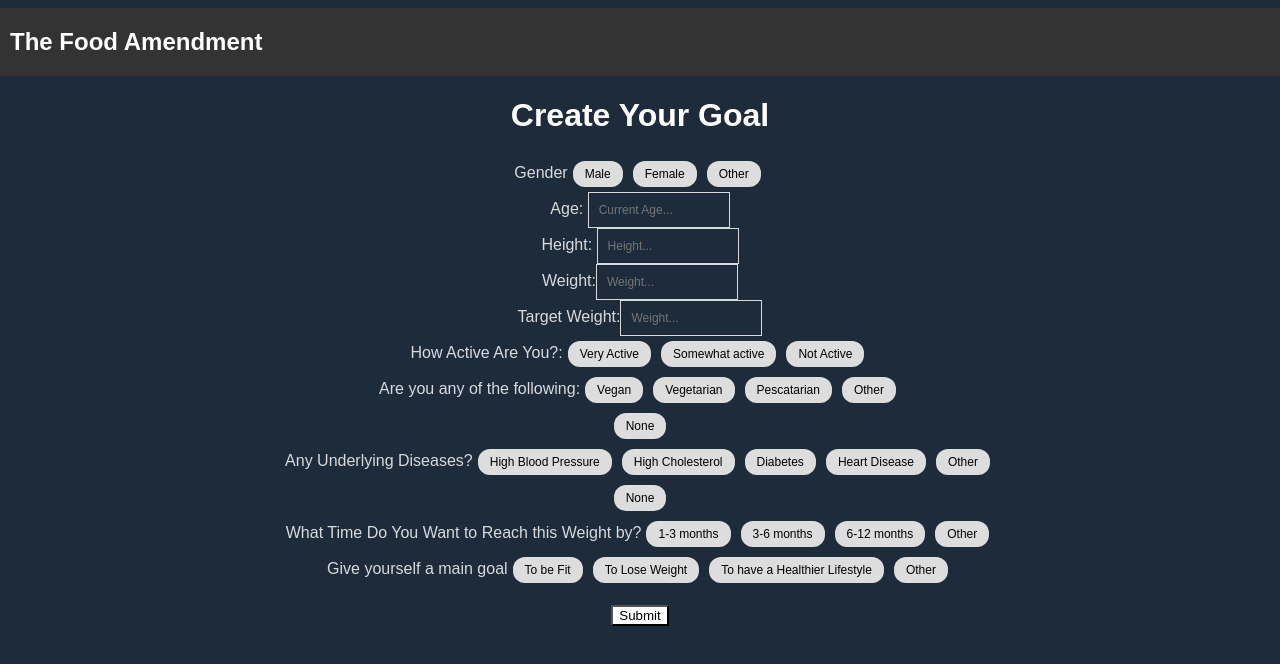
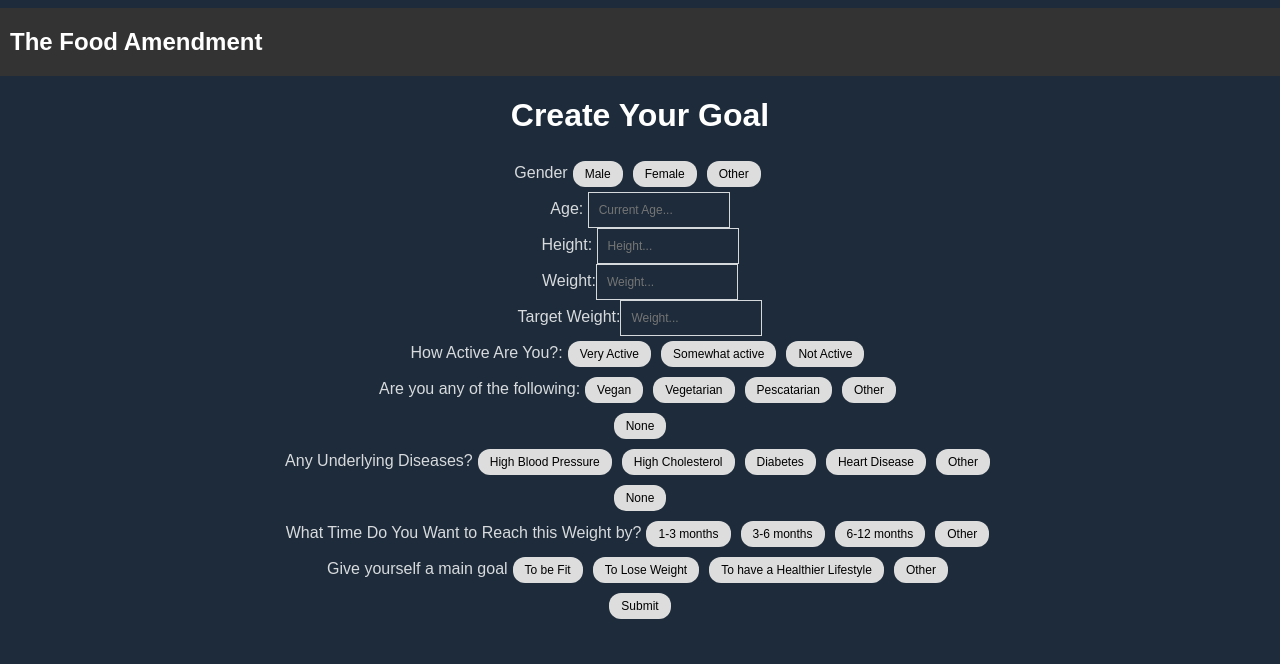
Before and after one commit to nishantj2006/excersisehackathon, a React (Create React App) app: page /creategoal in a window 1280 px wide. Shown: the top 664 px of the page. Built offline with nearby package versions, Linux system fonts and the light colour scheme.

Commit message:
Update CreateGoal.js

```diff
--- a/src/components/CreateGoal.js
+++ b/src/components/CreateGoal.js
@@ -181,7 +181,7 @@ function CreateGoal({createdGoal}) {
                     {otherSelectedG ? (<input className="inputBox"  placeholder="To have [insert your goal]..." onChange={(event) => { setGoal(event.target.value) }} />) : (<br />)}
                 </div>
 
-                <button onClick={setUserData}>Submit</button>
+                <button className="createGoalButton" onClick={setUserData}>Submit</button>
             </div>
         </div>
     );
```
